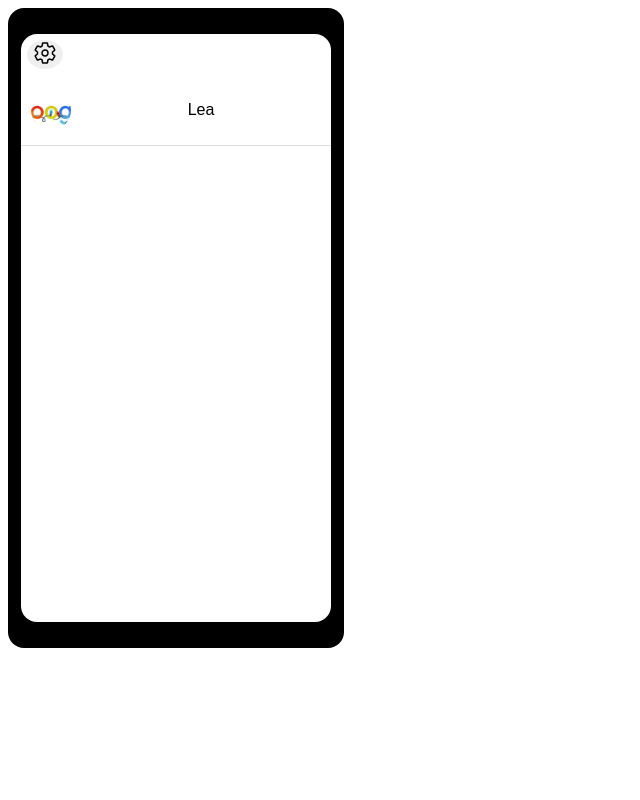
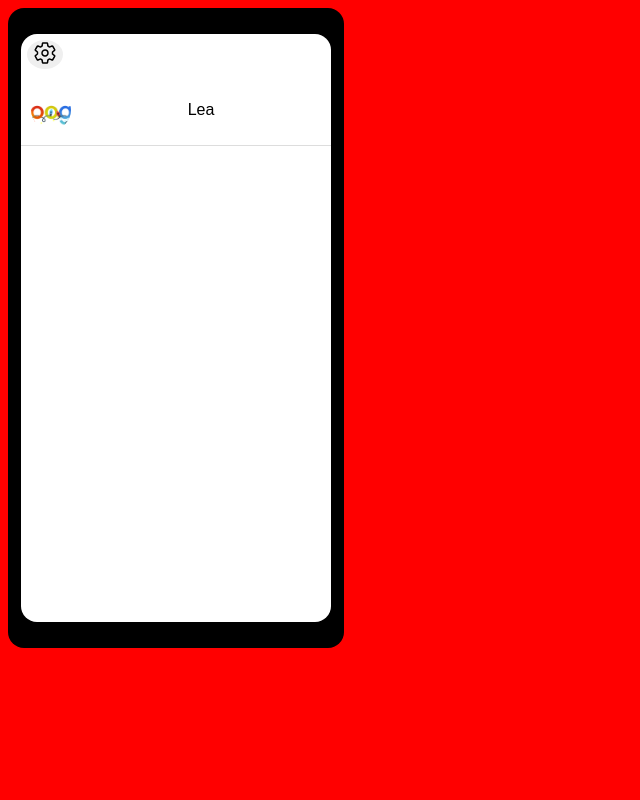
Before and after one commit to Jossl123/NuitDeLinfo2023, a PHP site: page / in a window 1280 px wide. Shown: the whole page, without its empty margins (0-640 px from the left). Run offline with PHP 8.4, Linux system fonts and the light colour scheme.

Commit message:
apply css theme

```diff
--- a/src/public/check_session.php
+++ b/src/public/check_session.php
@@ -2,10 +2,13 @@
 session_start();
 $raw = file_get_contents('./data.json');
 $data = json_decode($raw);
-if (isset($_SESSION["user"])){
-}else{
-    $userData = array("currentMsg" => 0, "previousMsg" => array(), "themes" => array("default"));
+$themes =["default", "love"];
+if (!isset($_SESSION["user"])){
+    $userData = array("currentMsg" => 0, "previousMsg" => array(), "themes" => array("default"), "currentTheme" => "love");
     $_SESSION["user"] = json_encode($userData);
+}
+function getUserCurrentTheme(){
+    return json_decode($_SESSION["user"], true)["currentTheme"];
 }
 function addPreviousMsg($id){
     $s = json_decode($_SESSION["user"], true);
--- a/src/public/css/phone/parameters.css
+++ b/src/public/css/phone/parameters.css
@@ -48,7 +48,7 @@
     object-fit: cover;
 }
 
-#theme1{
+.lock{
     filter: grayscale(85%);
 }
 
--- /dev/null
+++ b/src/public/css/themes/love.css
@@ -0,0 +1,3 @@
+html{
+    background-color: red ;
+}
--- a/src/public/data.json
+++ b/src/public/data.json
@@ -24,7 +24,7 @@
     {
         "type": "ending",
         "content": {
-            "ending_name": "FEU"
+            "ending_name": "love"
         }
     },
     {
--- a/src/public/parameters.php
+++ b/src/public/parameters.php
@@ -1,12 +1,11 @@
 <div id="parameters"class="panel">
     <div id="header">
         <button onclick="toConversations()"><span class="material-symbols-outlined">undo</span></button>
-        <h1>Theme</h1>
+        <h1>Themes</h1>
     </div>
     <div id="themes">
         <?php
         $userThemes = getUserThemes();
-        $themes =["default", "volcan", "FEU", "love"];
         foreach ($themes as $theme) {
             $owned = in_array($theme, $userThemes);?>
             <div class="theme <?php if (!$owned)echo "lock" ?>">
--- a/src/public/phone.php
+++ b/src/public/phone.php
@@ -9,6 +9,7 @@
     <link rel="stylesheet" href="./css/phone/conversations.css">
     <link rel="stylesheet" href="./css/phone/parameters.css">
     <link rel="stylesheet" href="./css/phone/discussion.css">
+    <link rel="stylesheet" href="./css/themes/<?php echo getUserCurrentTheme() ?>.css">
     <link rel="stylesheet" href="https://fonts.googleapis.com/css2?family=Material+Symbols+Outlined:opsz,wght,FILL,GRAD@24,400,0,0" />
 
 </head>
```
Also changed, not shown: src/public/css/themes/default.css (added).
